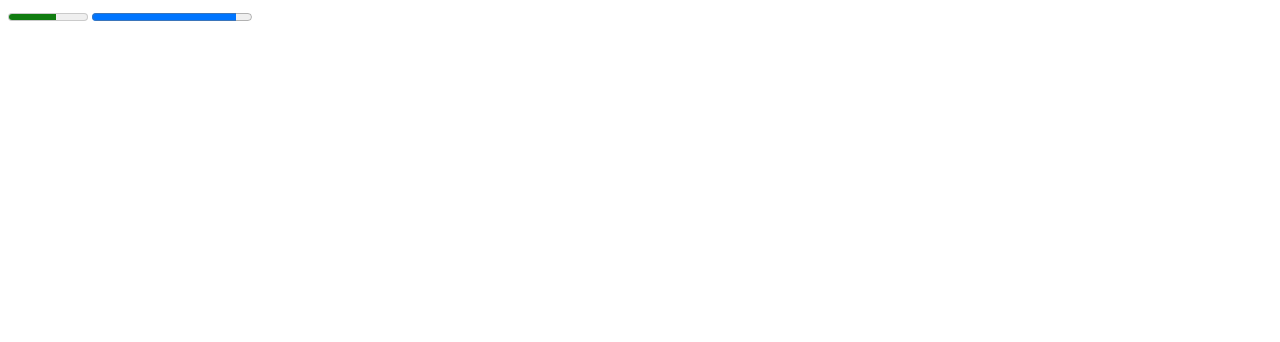
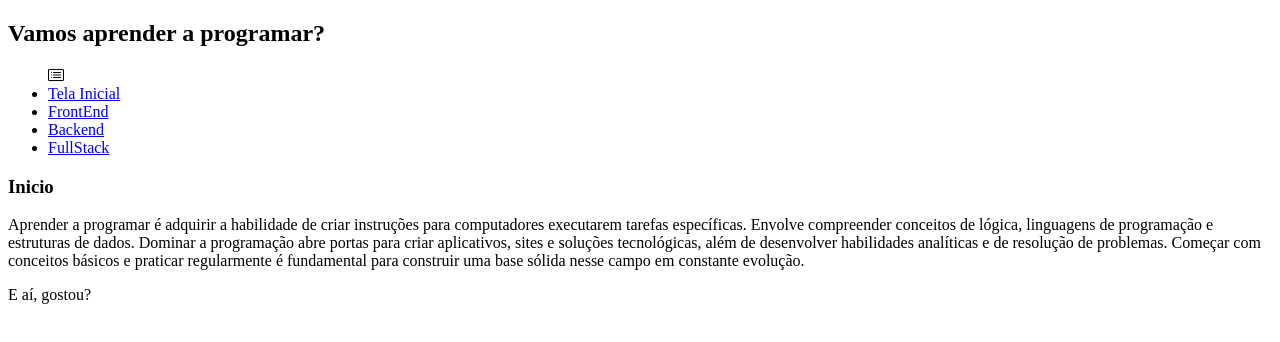
Before and after one commit to cleberbalves/Ilia-CursoFullSatack-, a plain HTML site: page HTML/index.html in a window 1280 px wide. Drawn offline with nearby package versions, Linux system fonts and the light colour scheme.

Commit message:
inicio28/04

```diff
--- a/HTML/index.html
+++ b/HTML/index.html
@@ -3,12 +3,35 @@
 <head>
     <meta charset="UTF-8">
     <meta name="viewport" content="width=device-width, initial-scale=1.0">
+    <link rel="stylesheet" href="https://cdn.jsdelivr.net/npm/bootstrap-icons@1.10.5/font/bootstrap-icons.css">
     <title>Document</title>
 </head>
 <body>
 
-<meter value="30" max="50" ></meter>
-<progress value="90" max="100"></progress>
+    <header>
+      <h2>Vamos aprender a programar?</h2>
+    </header>
 
-</body>
-</html>
+    <section>
+      <nav>
+        <ul>
+            <i class="bi bi-card-list"></i>
+          <li><a href="index.html">Tela Inicial</a></li>
+          <li><a href="frontend.html">FrontEnd</a></li>
+          <li><a href="backend.html">Backend</a></li>
+          <li><a href="fullStack.html">FullStack</a></li>
+        </ul>
+      </nav>
+
+      <article>
+        <h1>Inicio</h1>
+        <p>Aprender a programar é adquirir a habilidade de criar instruções para computadores executarem tarefas específicas. Envolve compreender conceitos de lógica, linguagens de programação e estruturas de dados. Dominar a programação abre portas para criar aplicativos, sites e soluções tecnológicas, além de desenvolver habilidades analíticas e de resolução de problemas. Começar com conceitos básicos e praticar regularmente é fundamental para construir uma base sólida nesse campo em constante evolução.</p>
+      </article>
+    </section>
+
+    <footer>
+      <p>E aí, gostou?</p>
+    </footer>
+
+    </body>
+    </html>
```
Also changed, not shown: HTML/backend.html (added, +35 -0 lines), HTML/frontend.html (added, +35 -0 lines), HTML/fullStack.html (added, +35 -0 lines).
